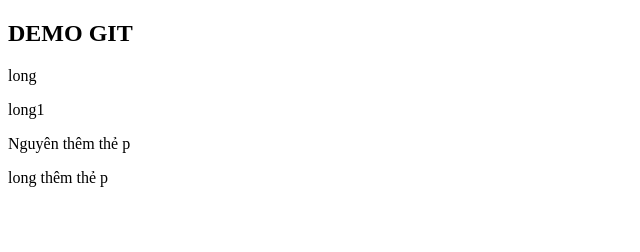
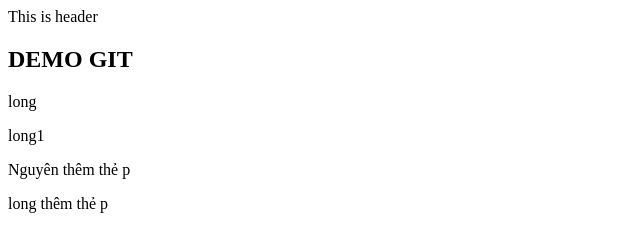
Before and after one commit to nlong1310/BC02, a plain HTML site: page index.html in a window 1280 px wide. Shown: the whole page, without its empty margins (0-640 px from the left). Drawn offline with Linux system fonts and the light colour scheme.

Commit message:
add branch header

```diff
--- a/index.html
+++ b/index.html
@@ -8,6 +8,7 @@
 </head>
 
 <body>
+    <header>This is header</header>
     <h2>DEMO GIT</h2>
     <p>long</p>
     <p>long1</p>
```
